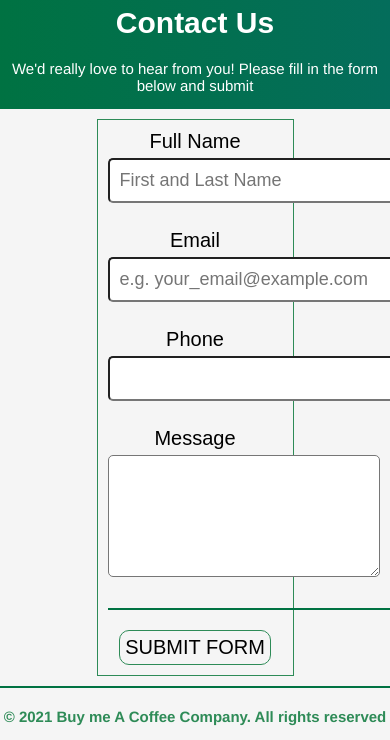
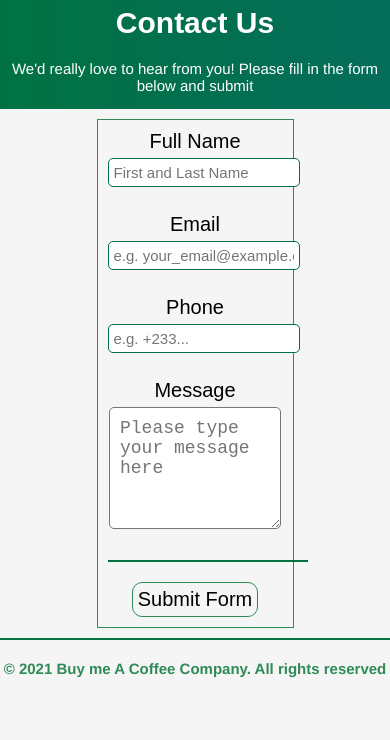
Before and after one commit to a-amenyo/Project---Responsive-Website-, a plain HTML site: page index.html in a window 390 px wide. Shown: the part 2033-2773 px from the top of the page. After the commit the page ends 2725 px from the top, so only its background shows below. Drawn offline with nearby package versions, Linux system fonts and the light colour scheme.

Commit message:
responsiveness update

```diff
--- a/css/style.css
+++ b/css/style.css
@@ -202,6 +202,7 @@ a{
     padding: 5px;
     font-size: 15px;
     height: auto;
+    width: auto;
     text-align: center;
   }
 
@@ -226,11 +227,11 @@ a{
   }
 
   input {
-    padding: 10px;
+    padding: 5px;
     border-radius: 5px;
-    width: 280px;
-    border: 1px solid seagreen(0, 114, 66);
-    font-size: 18px;
+    width: 180px;
+    border: 1px solid rgb(0, 114, 66);
+    font-size: 15px;
     outline: none;
     color: #333;
   }
@@ -252,13 +253,12 @@ a{
     margin-bottom: 5px;
   }
 
-
   .hide {
     opacity: 0;
   }
 
   textarea {
-    width: 250px;
+    width: 150px;
     border-radius: 5px;
     outline: none;
     padding: 10px;
@@ -304,13 +304,20 @@ a{
     background-color: rgb(0, 114, 66);
 
   }
+  .subhr{
+    margin-bottom: 20px;
+    margin-top: 10px;
+    height: 2px;
+    border: none;
+    width: 200px;
+    background-color: rgb(0, 114, 66);
+  }
 
   hr {
     margin-bottom: 20px;
     margin-top: 10px;
     height: 2px;
     border: none;
-    /* width: 200px; */
     background-color: rgb(0, 114, 66);
   }
 
@@ -332,7 +339,7 @@ a{
 
 /* *********************************************************************************************** */
   /* MEDIA QUERIES */
-  @media screen and (min-width: 700px) {
+  @media screen and (min-width: 730px) {
     .nav ul {
       text-align: center;
     }
--- a/index.html
+++ b/index.html
@@ -99,19 +99,20 @@
     <div class="form-control">
       <label>Phone</label>
       <input name="phone"
+      placeholder="e.g. +233..."
       ></input>
       <div class="error hide">Phone is invalid</div>
     </div>
 
     <div class="form-control">
       <label>Message</label>
-      <textarea name="message"></textarea>
+      <textarea name="message" placeholder="Please type your message here "></textarea>
       <div class="error hide">Message is required</div>
     </div>
 
-    <hr class="hr">
+    <hr class="subhr">
 
-    <button type="submit">SUBMIT FORM</button>
+    <button type="submit">Submit Form </button>
   </form>
 </div>
 
```
